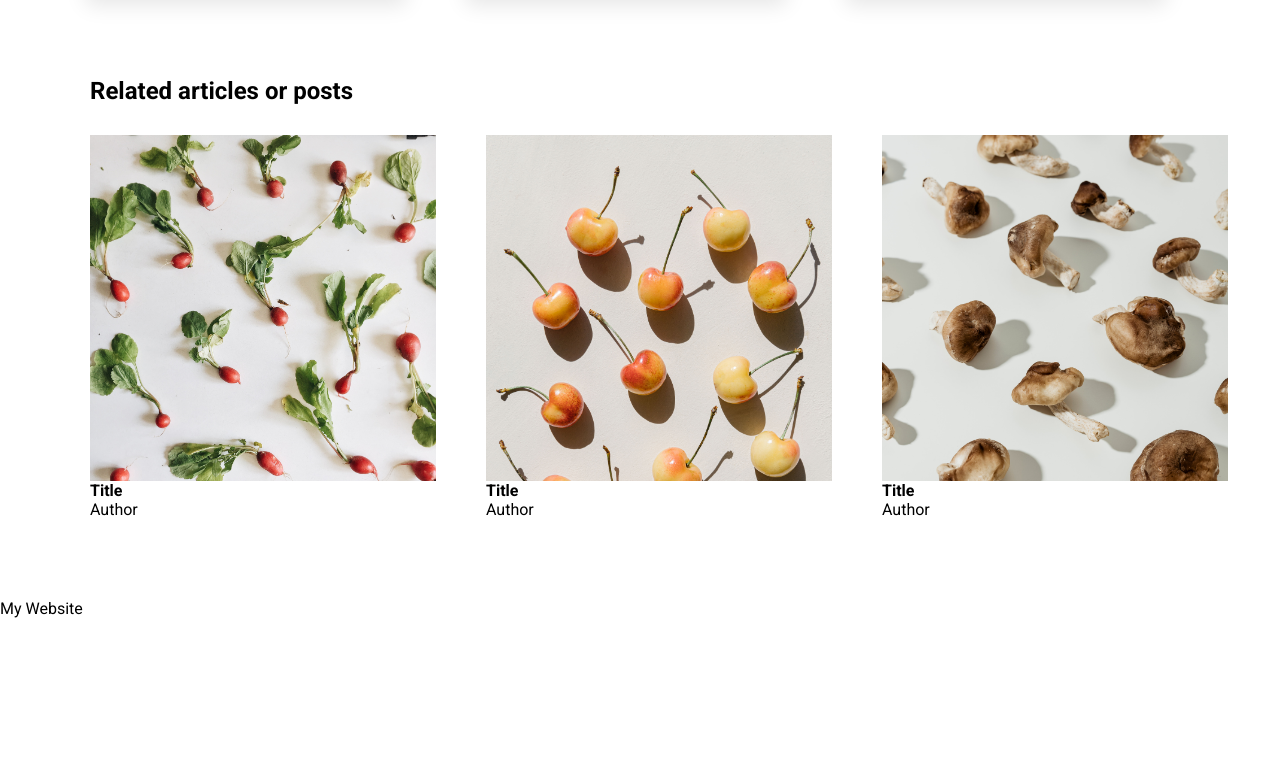
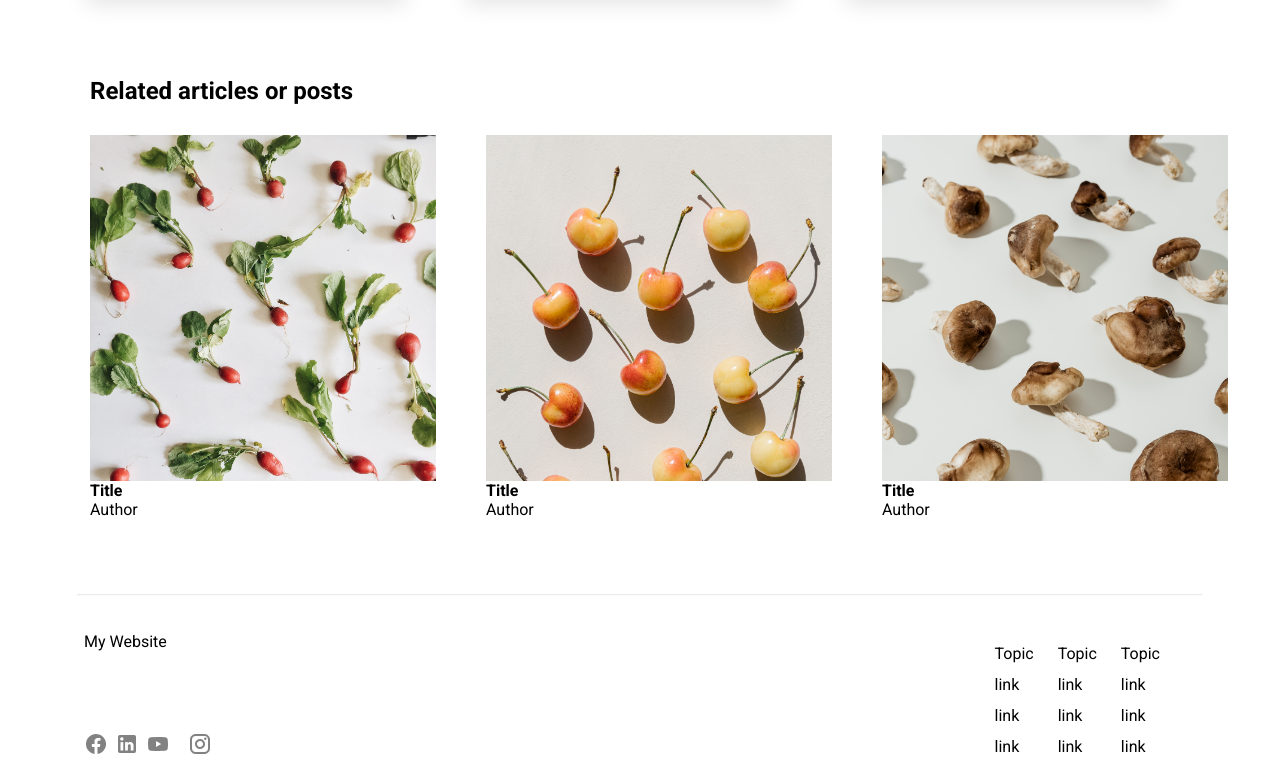
Before and after one commit to Hamzaali146/HTML-CSS, a plain HTML site: page index.html in a window 1280 px wide. Shown: the part 1224-2008 px from the top of the page. Drawn offline with Linux system fonts and the light colour scheme.

Commit message:
completed design

```diff
--- a/index.css
+++ b/index.css
@@ -67,6 +67,7 @@
 }
 .reviewCon{
     display: flex;
+    flex-wrap: wrap;
     gap: 60px;
 }
 .profimg{
@@ -124,10 +125,51 @@
 }
 .postimagesCon{
     display: flex;
+    flex-wrap: wrap;
     gap: 50px;
 }
 .footerd{
     background-color: #FFFFFF;
     height: 168px;
-    margin-top: 80px;
+    margin: 20px auto 0 auto;
+    width: 90vw;
+    display: flex;
+    justify-content: space-between;
+    /* background-color: aqua; */
 }
+.ssecone ul li{
+    list-style: none;
+    padding: 6px;
+}
+.ssec{
+    display: flex;
+    gap: 12px;
+    align-items: center;
+    justify-content: center;
+    margin-right: 50px;
+}
+hr{
+background-color: gray;
+width: 88vw;
+margin: 75px auto 0 auto;
+opacity: 0.2;
+}
+.iconimgs ul li{
+    list-style-type: none;
+    cursor: pointer;
+
+}
+.iconimgs ul{
+    display: flex;
+    align-items: center;
+    justify-content: center;
+    gap: 10px;
+}
+.fsec{
+    padding-left: 20px;
+    display: flex;
+    flex-direction: column;
+    /* align-items:end; */
+    justify-content: space-around;
+    gap: 40px;
+}
--- a/index.html
+++ b/index.html
@@ -97,12 +97,46 @@
             </div>
         </div>
     </div>
+    <hr>
     <footer>
         <div class="footerd">
             <div class="fsec">
                 <p>My Website</p>
+                <div class="iconimgs">
+                    <ul>
+                        <li class="iconimg"><img src="images/fb.png" alt="facebook"></li>
+                        <li class="iconimg"><img src="images/linked.png" alt="Linkedin"></li>
+                        <li class="iconimg"><img src="images/yt.png" alt="Youtube"></li>
+                        <li class="iconimg"><img src="images/insta.png" alt="instagram"></li>
+                    </ul>
+                </div>
             </div>
-            <div class="ssec"></div>
+            <div class="ssec">
+                <div class="ssecone">
+                    <ul>
+                        <li>Topic</li>
+                        <li>link</li>
+                        <li>link</li>
+                        <li>link</li>
+                    </ul>
+                </div>
+                <div class="ssecone">
+                    <ul>
+                        <li>Topic</li>
+                        <li>link</li>
+                        <li>link</li>
+                        <li>link</li>
+                    </ul>
+                </div>
+                <div class="ssecone">
+                    <ul>
+                        <li>Topic</li>
+                        <li>link</li>
+                        <li>link</li>
+                        <li>link</li>
+                    </ul>
+                </div>
+            </div>
         </div>
     </footer>
 </body>
```
Also changed, not shown: images/fb.png (added), images/insta.png (added), images/linked.png (added), images/yt.png (added).
